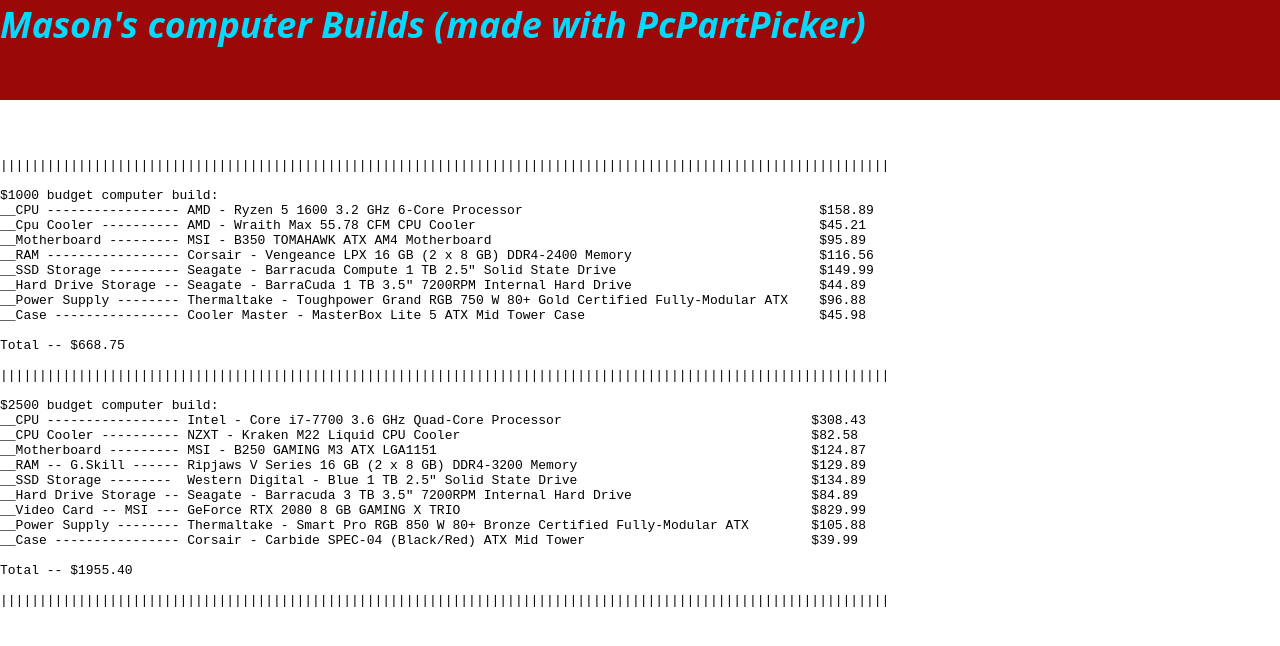
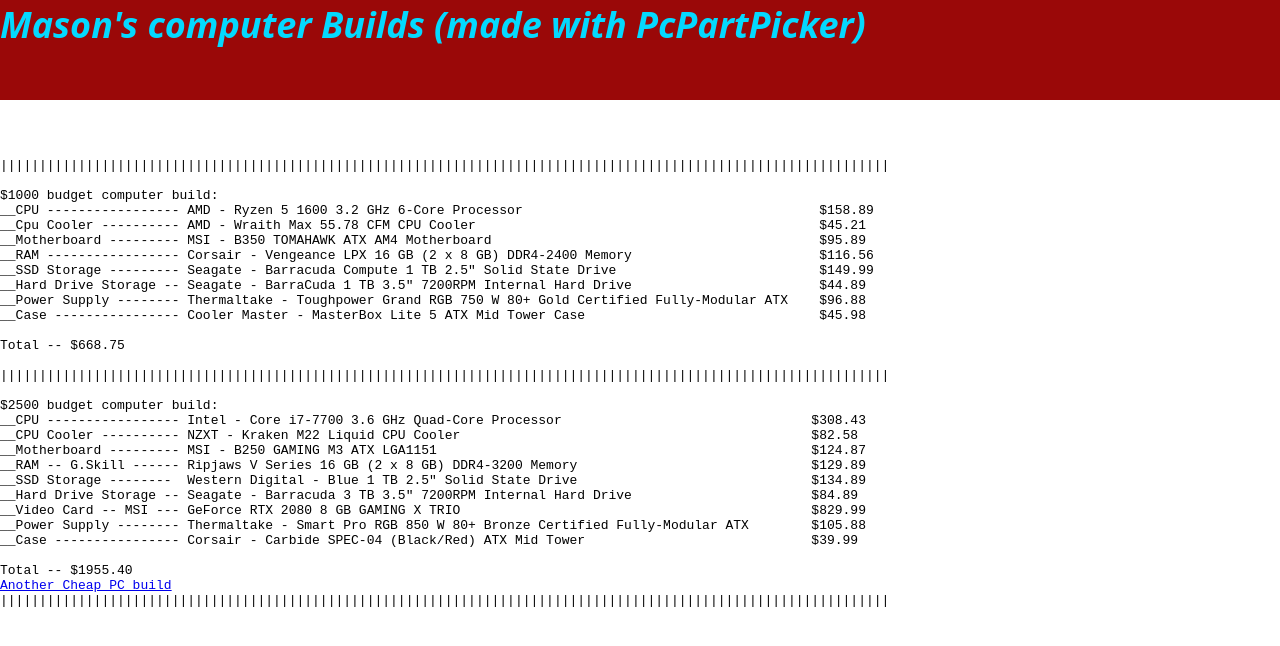
Before and after one commit to Masoninja/Masoninja.github.io, a plain HTML site: page links/Computer_Builds.html in a window 1280 px wide. Drawn offline with Linux system fonts and the light colour scheme.

Commit message:
Update Computer_Builds.html

```diff
--- a/links/Computer_Builds.html
+++ b/links/Computer_Builds.html
@@ -59,6 +59,6 @@
 __Case ---------------- Corsair - Carbide SPEC-04 (Black/Red) ATX Mid Tower				$39.99
 
 Total -- $1955.40
-
+<a href="https://pcpartpicker.com/user/Masoninja/saved/#view=dNXfHx">Another Cheap PC build</a></h2>
 ||||||||||||||||||||||||||||||||||||||||||||||||||||||||||||||||||||||||||||||||||||||||||||||||||||||||||||||||||
 </div></pre></body>
```
